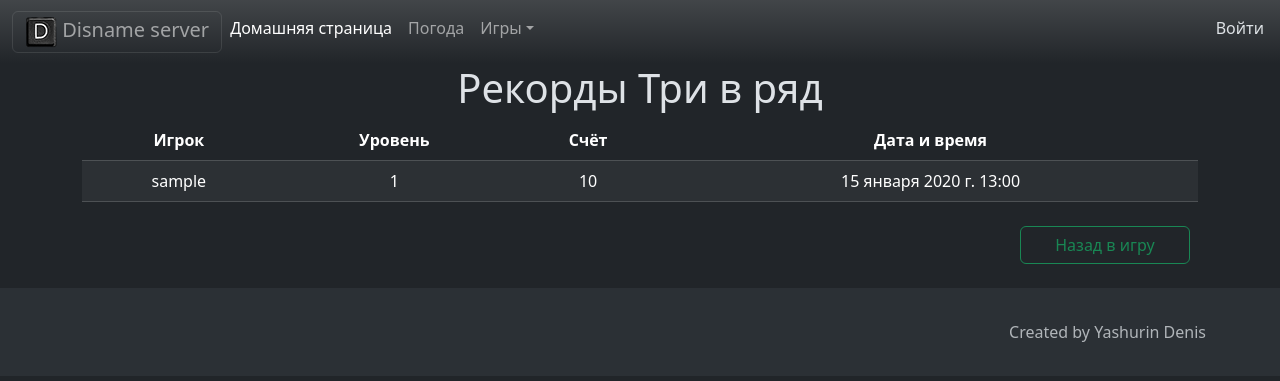
After one commit to Disname33/coolinary, a Django app: page /games/match-three-results in a window 1280 px wide. The commit adds this page. Shown: the top 381 px of the page. Run offline with Django 4.2, Linux system fonts and the light colour scheme; tables that the repository leaves empty hold one stand-in row (values such as "Sample post").

Commit message:
version 2.4.2 ADD records match-three

```diff
--- a/games/models.py
+++ b/games/models.py
@@ -27,3 +27,27 @@ class TetrisScore(models.Model):
     class Meta:
         verbose_name = 'Игровой счёт тетриса'
         verbose_name_plural = 'Игровые счета тетриса'
+
+
+class MatchThreeScore(models.Model):
+    user = models.ForeignKey(User, on_delete=models.SET_NULL, null=True, blank=True)
+    score = models.IntegerField('Счёт')
+    level = models.IntegerField('Уровень')
+    date = models.DateTimeField(auto_now=True, blank=True, verbose_name='Дата')
+
+    @classmethod
+    def create(cls, request):
+        return cls(
+            user=request.user,
+            score=request.GET.get('score'),
+            level=request.GET.get('level')
+        )
+
+    def __str__(self):
+        return f'Игрок: {self.user},' \
+               f' счёт: {self.score},' \
+               f' уровень {self.level}.'
+
+    class Meta:
+        verbose_name = 'Игровой счёт тетриса'
+        verbose_name_plural = 'Игровые счета тетриса'
--- a/games/templates/games/match_three.html
+++ b/games/templates/games/match_three.html
@@ -14,7 +14,7 @@
 {% endblock %}
 
 {% block body_block %}
-
+    {% csrf_token %}
     <div class="container-lg text-center user-select-non px-0">
         <div class="col-md-12 mx-0 px-0">
             <h1>Игра "Три в ряд"</h1>
--- /dev/null
+++ b/games/templates/games/match_three_results.html
@@ -0,0 +1,58 @@
+{% extends 'home/header.html' %}
+
+{% block title %}
+    Рекорды Три в ряд
+{% endblock %}
+
+{% block body_block %}
+    <div class="container-lg">
+        <div class="row text-center">
+            <div class="col-xl-7">
+                <h1>Рекорды Три в ряд</h1>
+            </div>
+        </div>
+
+        <div class="overflow-x-auto">
+            <div class="col-12">
+
+                <table class="table table-dark table-striped text-center" id='record_table'>
+                    {% if match_three_scores %}
+                        <thead>
+                        <tr>
+                            <th scope="col">Игрок</th>
+                            <th scope="col">Уровень</th>
+                            <th class='col' scope="col">Счёт</th>
+                            <th class='d-none d-md-table-cell' scope="col">Дата и время</th>
+                        </tr>
+                        </thead>
+                        <tbody>
+                        {% for match_three_score in match_three_scores %}
+                            <tr>
+                                <td>{{ match_three_score.user }}</td>
+                                <td>{{ match_three_score.level }}</td>
+                                <td>{{ match_three_score.score }}</td>
+                                <td class='d-none d-md-table-cell'>{{ match_three_score.date }}</td>
+                            </tr>
+                        {% endfor %}
+                        </tbody>
+                    {% else %}
+                        <thead>
+                        <tr>
+                            <th scope="col">Пока нет рекордов.</th>
+                        </tr>
+                        </thead>
+                    {% endif %}
+                </table>
+
+            </div>
+        </div>
+        <div class="d-grid gap-2 d-md-flex justify-content-md-end">
+            <div class=" col-xl-2 p-2">
+                <a class="btn col btn-outline-success d-flex text-center" href="javascript:history.back()"
+                   role="button">
+                    Назад в игру
+                </a>
+            </div>
+        </div>
+    </div>
+{% endblock %}
--- a/games/urls.py
+++ b/games/urls.py
@@ -7,4 +7,5 @@ urlpatterns = [
     path('tetris', views.tetris, name='tetris'),
     path('tetris-results', views.tetris_results, name='tetris_results'),
     path('match-three', views.match_three, name='match_three'),
+    path('match-three-results', views.match_three_results, name='match_three_results'),
 ]
--- a/games/views.py
+++ b/games/views.py
@@ -2,7 +2,7 @@ from django.contrib.auth.decorators import login_required
 from django.http import HttpResponse
 from django.shortcuts import render
 
-from .models import TetrisScore
+from .models import TetrisScore, MatchThreeScore
 
 
 def games(request):
@@ -28,4 +28,20 @@ def tetris_results(request):
 
 
 def match_three(request):
-    return render(request, 'games/match_three.html')
+    if request.GET.get('score') and request.GET.get('level'):
+        if request.user.is_authenticated:
+            match_three_score = MatchThreeScore.create(request)
+            match_three_score.save()
+            return HttpResponse("OK")
+        else:
+            return HttpResponse("ERROR")
+    else:
+        return render(request, 'games/match_three.html')
+
+
+def match_three_results(request):
+    sorted_game_scores = MatchThreeScore.objects.order_by('-level')[:40]
+    context = {
+        'match_three_scores': sorted_game_scores,
+    }
+    return render(request, 'games/match_three_results.html', context)
```
Also changed, not shown: coolinary/static/match_three/account.js (+25 -1 lines).
